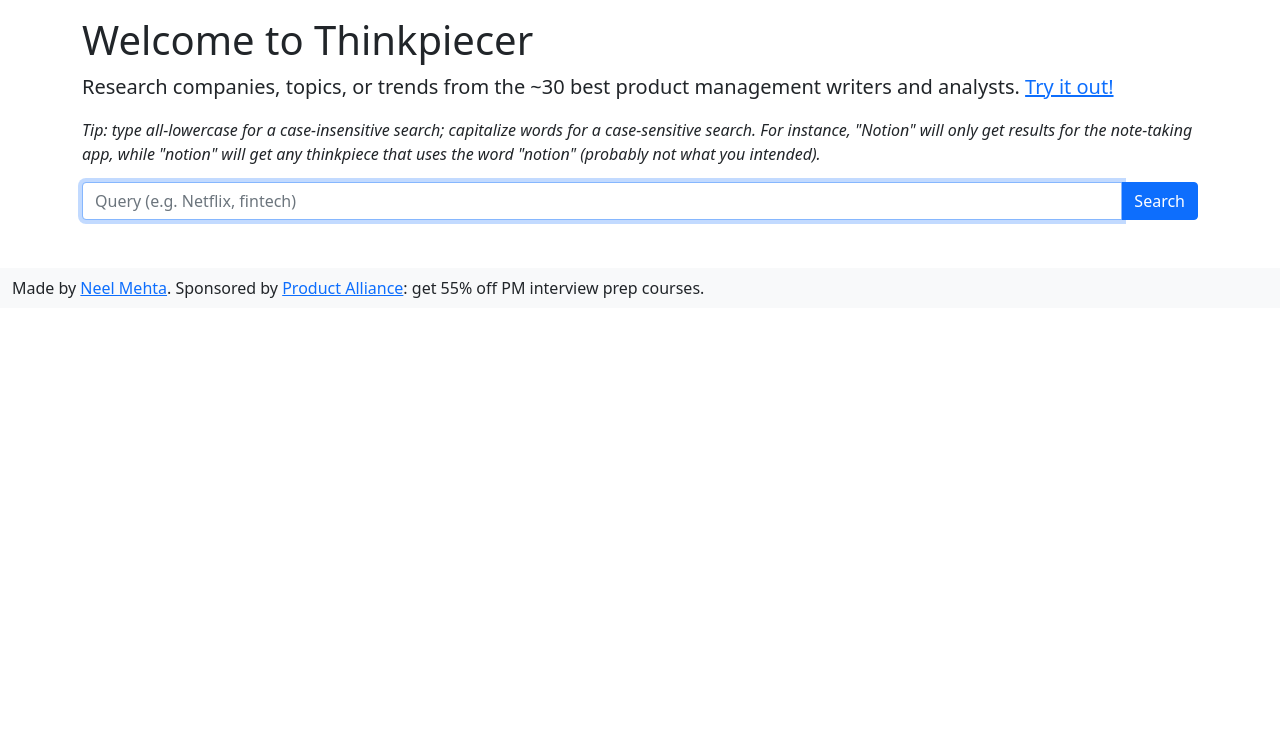
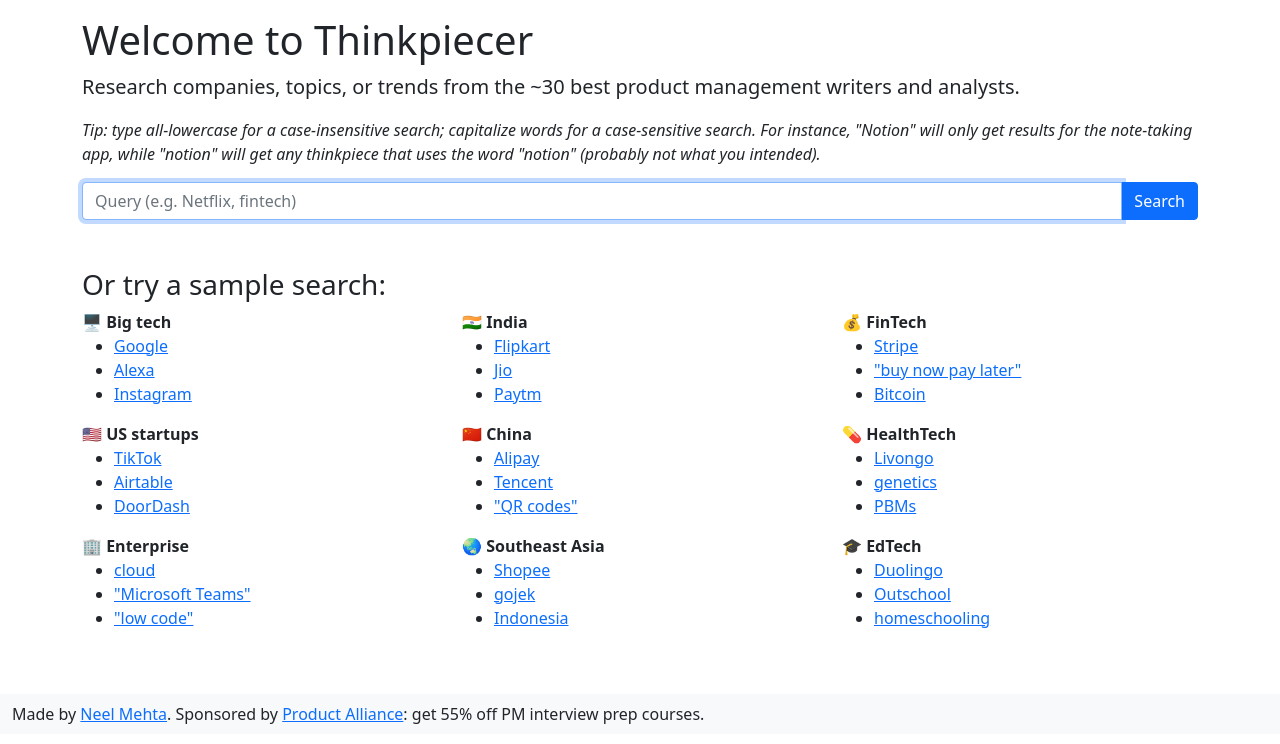
Before and after one commit to hathix/pm-thinkpieces, a Flask app: page /search in a window 1280 px wide. Shown: the part 56-800 px from the top of the page. Run offline with Flask 2, Linux system fonts and the light colour scheme.

Commit message:
add sample searches

```diff
--- a/templates/home.html
+++ b/templates/home.html
@@ -5,10 +5,80 @@
   <p class="lead">
     Research companies, topics, or trends from the ~30 best product management
     writers and analysts.
-    <a href="/search?query=DoorDash">Try it out!</a>
   </p>
 
-  {% from 'macros.html' import searchbox %}
+  {% from 'macros.html' import searchbox, sample_search %}
   {{ searchbox() }}
 
+  <h3 class="mt-5">Or try a sample search:</h3>
+  <div class="row">
+    <div class="col-sm-6 col-md-4">
+      <strong>🖥 Big tech</strong>
+      <ul>
+        {{ sample_search("Google") }}
+        {{ sample_search("Alexa") }}
+        {{ sample_search("Instagram") }}
+      </ul>
+
+      <strong>🇺🇸 US startups</strong>
+      <ul>
+        {{ sample_search("TikTok") }}
+        {{ sample_search("Airtable") }}
+        {{ sample_search("DoorDash") }}
+      </ul>
+
+      <strong>🏢 Enterprise</strong>
+      <ul>
+        {{ sample_search("cloud") }}
+        {{ sample_search('"Microsoft Teams"') }}
+        {{ sample_search('"low code"') }}
+      </ul>
+    </div>
+    <div class="col-sm-6 col-md-4">
+      <strong>🇮🇳 India</strong>
+      <ul>
+        {{ sample_search("Flipkart") }}
+        {{ sample_search("Jio") }}
+        {{ sample_search("Paytm") }}
+      </ul>
+
+      <strong>🇨🇳 China</strong>
+      <ul>
+        {{ sample_search("Alipay") }}
+        {{ sample_search("Tencent") }}
+        {{ sample_search('"QR codes"') }}
+      </ul>
+
+      <strong>🌏 Southeast Asia</strong>
+      <ul>
+        {{ sample_search("Shopee") }}
+        {{ sample_search("gojek") }}
+        {{ sample_search("Indonesia") }}
+      </ul>
+
+    </div>
+    <div class="col-sm-6 col-md-4">
+      <strong>💰 FinTech</strong>
+      <ul>
+        {{ sample_search("Stripe") }}
+        {{ sample_search('"buy now pay later"') }}
+        {{ sample_search("Bitcoin") }}
+      </ul>
+
+      <strong>💊 HealthTech</strong>
+      <ul>
+        {{ sample_search("Livongo") }}
+        {{ sample_search("genetics") }}
+        {{ sample_search("PBMs") }}
+      </ul>
+
+      <strong>🎓 EdTech</strong>
+      <ul>
+        {{ sample_search("Duolingo") }}
+        {{ sample_search("Outschool") }}
+        {{ sample_search("homeschooling") }}
+      </ul>
+    </div>
+  </div>
+
 {% include 'footer.html' %}
--- a/templates/macros.html
+++ b/templates/macros.html
@@ -48,3 +48,10 @@
     </p>
   </li>
 {%- endmacro %}
+
+{# A small macro to generate a sample query for the homepage #}
+{% macro sample_search(query) -%}
+  <li>
+    <a href="/search?query={{ query }}">{{ query }}</a>
+  </li>
+{%- endmacro %}
```
Also changed, not shown: 3 other files.
